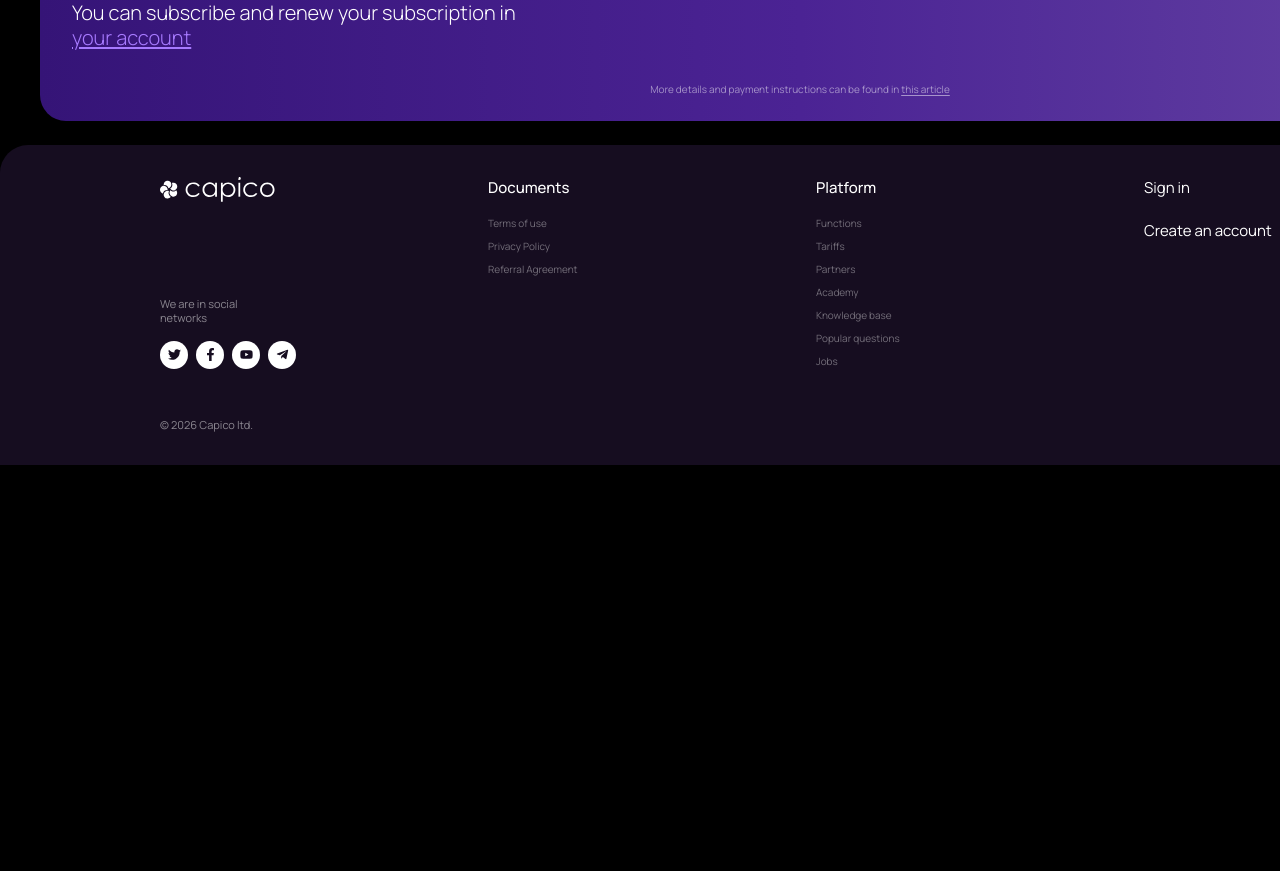
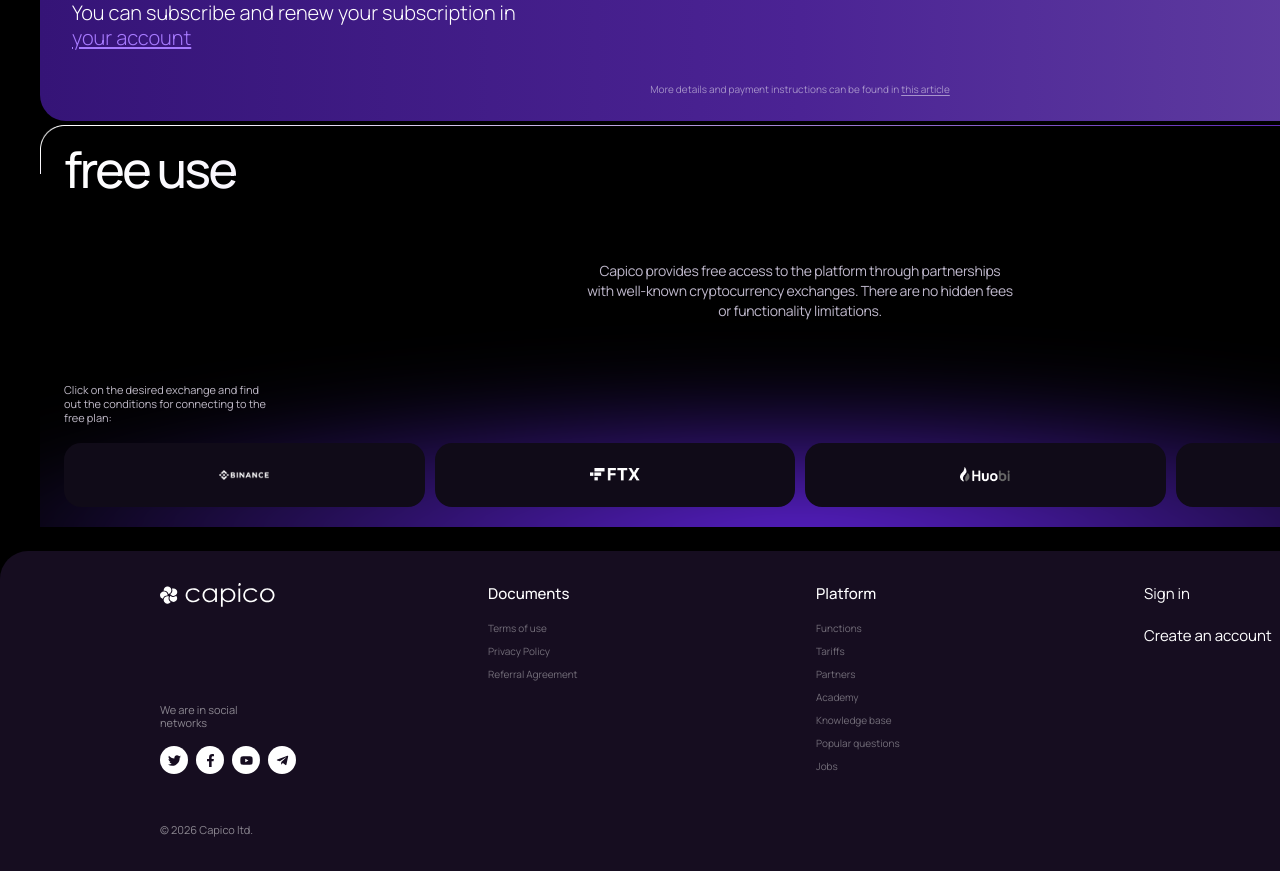
Before and after one commit to DmytroK-goit/capico, a Next.js app: page /prices in a window 1280 px wide. Shown: the part 1640-2511 px from the top of the page. Before the commit the page ends 2105 px from the top, so only its background shows below. Built offline with nearby package versions, Linux system fonts and the light colour scheme.

Commit message:
add free use

```diff
--- a/src/app/components/pricesPage.jsx
+++ b/src/app/components/pricesPage.jsx
@@ -5,6 +5,10 @@
 import works from "../../img/prices/works.png";
 import account from "../../img/prices/accaunt.png";
 import Link from "next/link";
+import binance from '../../img/hero/binance.png'
+import ftx from '../../img/hero/ftx.png'
+import huobi from '../../img/hero/huobi.png'
+import okx from '../../img/hero/okx.png'
 
 const features = [
   {
@@ -58,6 +62,28 @@
     featured: true,
   },
 ];
+const exchanges = [
+  {
+    name: "BINANCE",
+    logo: binance,
+    href: "https://www.binance.com/",
+  },
+  {
+    name: "FTX",
+    logo: ftx,
+    href: "https://ftx.com/",
+  },
+  {
+    name: "Huobi",
+    logo: huobi,
+    href: "https://www.htx.com/",
+  },
+  {
+    name: "OKX",
+    logo: okx,
+    href: "https://www.okx.com/",
+  },
+];
 export default function PricesPage() {
   return (
     <section className="relative isolate overflow-hidden bg-black px-5 pb-6 pt-6 text-white sm:px-8 md:min-h-[650px] md:px-10 md:pt-8">
@@ -66,10 +92,10 @@
       <h2 className="relative z-10 text-[44px] font-normal leading-none tracking-[-2px] sm:text-[56px] md:text-[68px]">Prices</h2>
 
       {/* Main content */}
-      <div className="relative mt-8 min-h-[500px]  px-4 pb-10 pt-3 sm:px-6 md:mt-9 md:px-4">
+      <div className="relative mt-8 min-h-[500px]  px-4 pb-10 pt-3 sm:px-6 md:mt-9 md:px-4 overflow-visible">
         <Image src={substruck} alt="" className="absolute top-0 z-1" />
         <div
-          className="fixed pointer-events-none inset-0 -z-10 top-16 overflow-visible"
+          className="absolute pointer-events-none inset-0 z-100 top-16 "
           style={{
             background: "radial-gradient(ellipse at 90% 65%, rgba(110, 0, 180, 0.75) 0%, rgba(55, 0, 100, 0.38) 28%, transparent 58%)",
           }}
@@ -105,7 +131,7 @@
       </div>
 
       {/* Trial period */}
-      <div className="relative mt-8 min-h-[500px]  px-4 pb-10 pt-3 sm:px-6 md:mt-9 md:px-4">
+      <div className="relative mt-8 min-h-[500px] px-4 pb-10 pt-3 sm:px-6 md:mt-9 md:px-4">
         <Image src={substruck} alt="" className="absolute top-0 z-1" />
 
         <div className="relative z-10 grid gap-8 md:grid-cols-[1fr_1.1fr] md:gap-10">
@@ -114,12 +140,13 @@
               trial <span className="bg-gradient-to-r from-white to-[#a879e9] bg-clip-text text-transparent">period</span>
             </h3>
           </div>
+        </div>
+        <p className="mt-27 max-w-[740px] text-[28px] text-[#cdc2e1] font-light leading-[1.16] tracking-[-0.7px] sm:text-[30px] text-center mx-auto my-auto">
+          When adding an API key from a real exchange, a 7-day trial period starts. Upon completion, you must have a paid subscription or continue working at a free rate.{" "}
+        </p>
+      </div>
 
-        </div>
-        <p className="mt-27 max-w-[740px] text-[28px] text-[#cdc2e1] font-light leading-[1.16] tracking-[-0.7px] sm:text-[30px] text-center mx-auto my-auto">When adding an API key from a real exchange, a 7-day trial period starts. Upon completion, you must have a paid subscription or continue working at a free rate. </p>
-      </div>
       {/* Subscription */}
-
       <div className="relative mt-8 overflow-hidden rounded-[26px] bg-gradient-to-r from-[#351477] via-[#4b2394] to-[#6845a5] px-5 pb-8 pt-6 sm:px-7 md:px-8 md:pb-6 w-full">
         <Image src={substruck} alt="" aria-hidden="true" className="pointer-events-none absolute left-0 top-1 z-0 h-auto w-full" />
 
@@ -149,17 +176,64 @@
 
         <p className="relative z-10 mt-10 max-w-[460px] text-[18px] font-light leading-[1.25] sm:text-[20px]">
           You can subscribe and renew your subscription in{" "}
-          <a href="/account" className="text-[#a77aff] underline underline-offset-2 transition hover:text-white">
+          <Link href="/login" className="text-[#a77aff] underline underline-offset-2 transition hover:text-white">
             your account
-          </a>
+          </Link>
         </p>
 
         <p className="relative z-10 mt-8 text-center text-[10px] text-white/50">
           More details and payment instructions can be found in{" "}
-          <a href="/articles" className="underline underline-offset-2 transition hover:text-white">
+          <Link href="/articles" className="underline underline-offset-2 transition hover:text-white">
             this article
-          </a>
+          </Link>
         </p>
+      </div>
+       {/* Free use */}
+      <div className="relative isolate overflow-hidden  px-4 py-5 text-white sm:px-6">
+        {/* Purple glow */}
+          <Image src={substruck} alt="" aria-hidden="true" className="pointer-events-none absolute left-0 top-1 z-0 h-auto w-full" />
+        <div className="pointer-events-none absolute -bottom-44 left-1/2 -z-10 h-[330px] w-[120%] -translate-x-1/2 rounded-[50%] bg-[radial-gradient(ellipse_at_center,rgba(112,39,255,0.85)_0%,rgba(77,30,178,0.5)_38%,rgba(23,17,50,0.2)_65%,transparent_78%)] blur-[32px]" />
+
+        <div className="relative z-10">
+          <h2 className="bg-gradient-to-r from-white to-[#c7b2ed] bg-clip-text text-[38px] font-medium leading-[1.15] tracking-[-2px] text-transparent sm:text-[50px] sm:tracking-[-2.5px]">free use</h2>
+
+          <p className="mx-auto my-10 max-w-[620px] text-center text-[13px] leading-[1.45] tracking-[-0.3px] text-[#c0b9cd] sm:my-[62px] sm:text-[14px]">
+            Capico provides free access to the platform through partnerships
+            <br className="hidden sm:block" /> with well-known cryptocurrency exchanges. There are no hidden fees
+            <br className="hidden sm:block" /> or functionality limitations.
+          </p>
+
+          <div className="flex flex-col gap-[18px]">
+            <p className="text-[11px] leading-[1.25] text-[#c0bac8]">
+              Click on the desired exchange and find
+              <br />
+              out the conditions for connecting to the
+              <br />
+              free plan:
+            </p>
+
+            <div className="grid grid-cols-2 gap-2.5 sm:grid-cols-4">
+              {exchanges.map((exchange) => (
+          <Link
+            key={exchange.name}
+            href={exchange.href}
+            target="_blank"
+            rel="noopener noreferrer"
+            className="flex min-h-[58px] items-center justify-center gap-[5px] rounded-[14px] border border-transparent bg-[#100b18] px-2 text-[11px] font-bold text-[#f8f6fc] no-underline transition-all duration-300 hover:-translate-y-[3px] hover:border-[#aa75ff]/65 hover:bg-[#1b102d] sm:min-h-[64px] sm:rounded-[17px] sm:text-xs"
+          >
+            <Image
+              src={exchange.logo}
+              alt={`${exchange.name} logo`}
+              width={40}
+              height={40}
+              className="h-auto w-[50px] shrink-0 object-contain"
+            />
+
+          </Link>
+        ))}
+            </div>
+          </div>
+        </div>
       </div>
     </section>
   );
```
